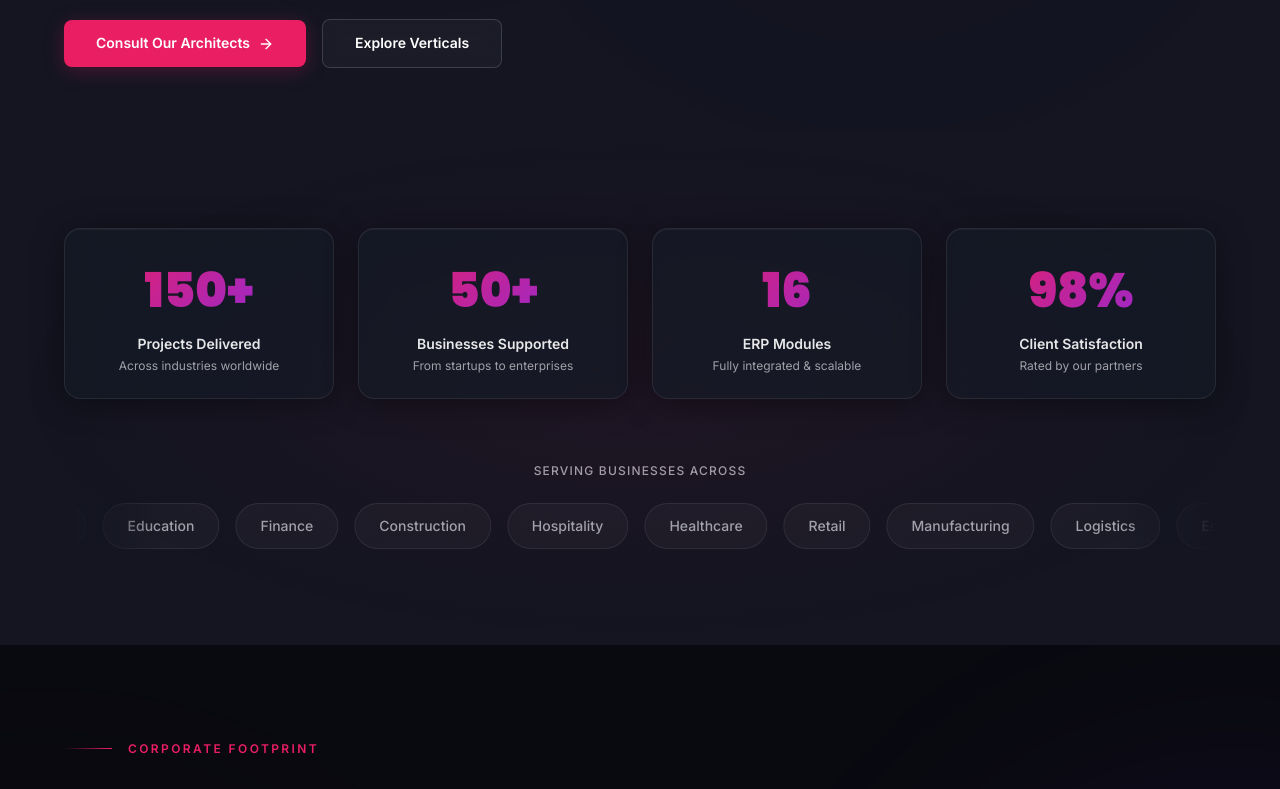
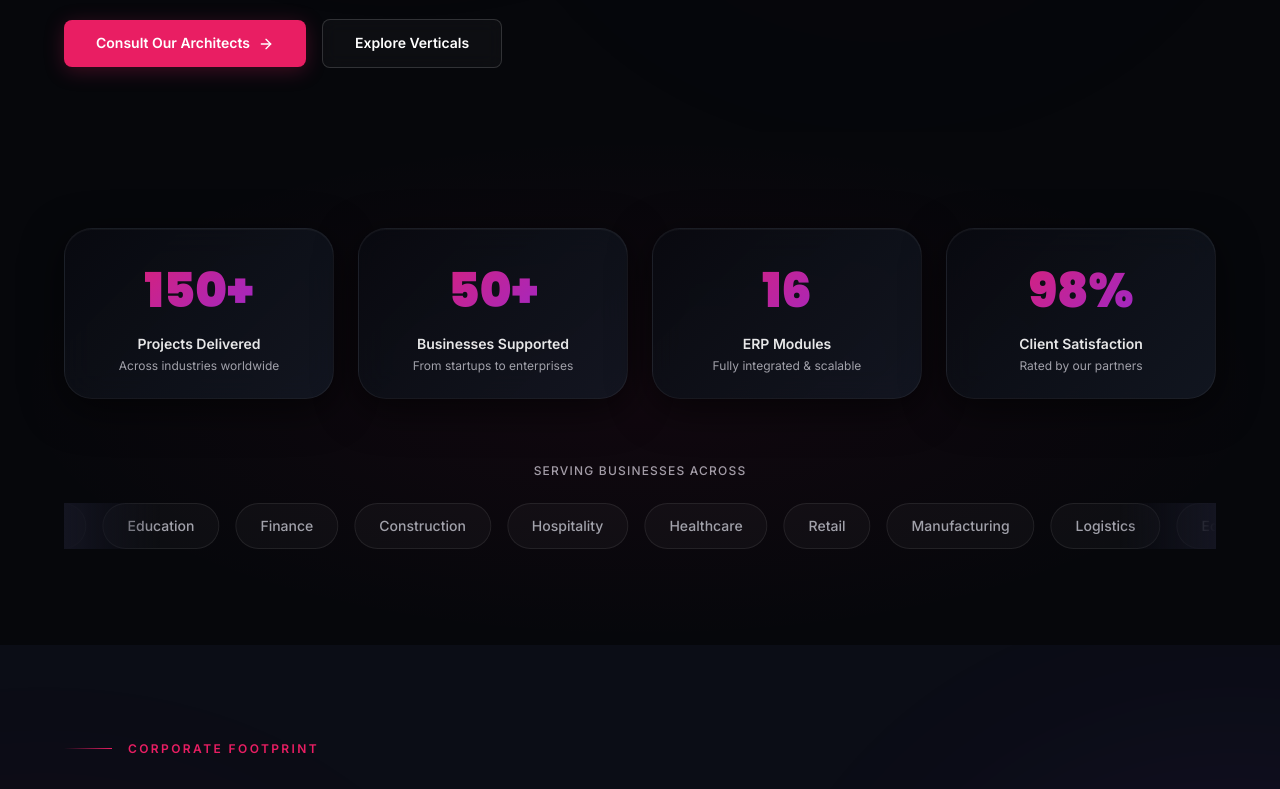
Before and after one commit to jerinjacobai/kaa_technologies_website, a Next.js app: page / in a window 1280 px wide. Shown: the part 960-1749 px from the top of the page. Built offline with nearby package versions, Linux system fonts and the light colour scheme.

Commit message:
design: overhaul design tokens and card styles to align with ment.tech design standard

```diff
--- a/app/globals.css
+++ b/app/globals.css
@@ -17,7 +17,7 @@ html {
 }
 
 body {
-  background-color: #141521;
+  background-color: #06070B;
   color: #FFFFFF;
   font-family: "Inter", system-ui, sans-serif;
   overflow-x: hidden;
@@ -28,7 +28,7 @@ body {
   width: 8px;
 }
 ::-webkit-scrollbar-track {
-  background: #141521;
+  background: #06070B;
 }
 ::-webkit-scrollbar-thumb {
   background: rgba(233, 30, 99, 0.4);
@@ -41,6 +41,20 @@ body {
 ::selection {
   background: rgba(233, 30, 99, 0.3);
   color: #FFFFFF;
+}
+
+/* Deep premium near-black backgrounds for dark mode sections */
+html:not(.light) body,
+html:not(.light) section,
+html:not(.light) .bg-\[\#141521\],
+html:not(.light) .bg-dark-bg {
+  background-color: #06070B !important;
+}
+
+html:not(.light) section.bg-\[\#090A10\],
+html:not(.light) footer.bg-\[\#090A10\],
+html:not(.light) .bg-\[\#090A10\] {
+  background-color: #0B0D16 !important;
 }
 
 /* ─── Gradient Utilities ─── */
@@ -60,19 +74,19 @@ body {
 
 /* ─── Card Styles ─── */
 .kaa-card {
-  background: rgba(21, 27, 39, 0.6);
-  backdrop-filter: blur(12px);
-  border: 1px solid rgba(255, 255, 255, 0.08);
-  border-radius: 16px;
+  background: linear-gradient(135deg, rgba(9, 10, 16, 0.9) 0%, rgba(21, 27, 39, 0.75) 100%);
+  backdrop-filter: blur(16px);
+  border: 1px solid rgba(255, 255, 255, 0.06);
+  border-radius: 28px;
   transition: all 0.4s cubic-bezier(0.16, 1, 0.3, 1);
-  box-shadow: 0 4px 32px rgba(0,0,0,0.4), inset 0 1px 0 rgba(255,255,255,0.05);
+  box-shadow: 0 10px 40px rgba(0, 0, 0, 0.6), inset 0 1px 0 rgba(255, 255, 255, 0.04);
 }
 
 .kaa-card:hover {
-  background: rgba(21, 27, 39, 0.8);
-  border-color: rgba(233, 30, 99, 0.3);
-  box-shadow: 0 12px 48px rgba(0,0,0,0.6), inset 0 1px 0 rgba(255,255,255,0.1), 0 0 20px rgba(233,30,99,0.15);
-  transform: translateY(-4px);
+  background: linear-gradient(135deg, rgba(12, 14, 22, 0.95) 0%, rgba(26, 33, 48, 0.85) 100%);
+  border-color: rgba(233, 30, 99, 0.35);
+  box-shadow: 0 20px 50px rgba(0, 0, 0, 0.8), inset 0 1px 0 rgba(255, 255, 255, 0.08), 0 0 25px rgba(233, 30, 99, 0.12);
+  transform: translateY(-5px);
 }
 
 /* ─── Section Layout ─── */
```
